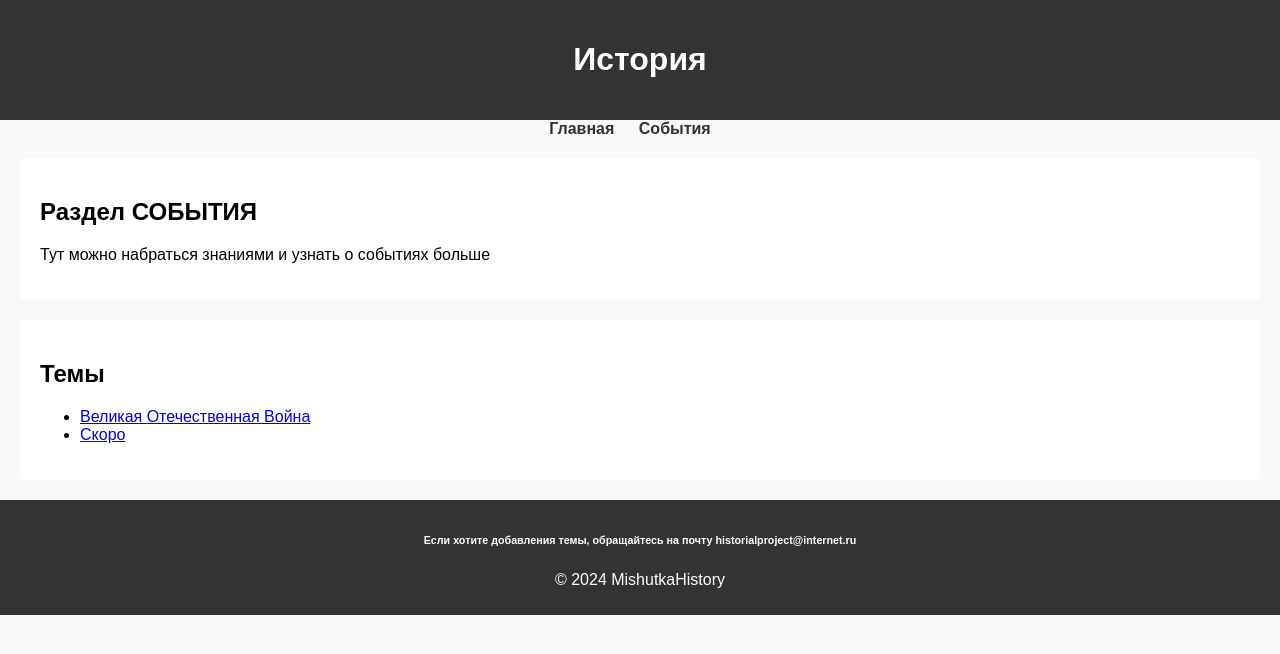
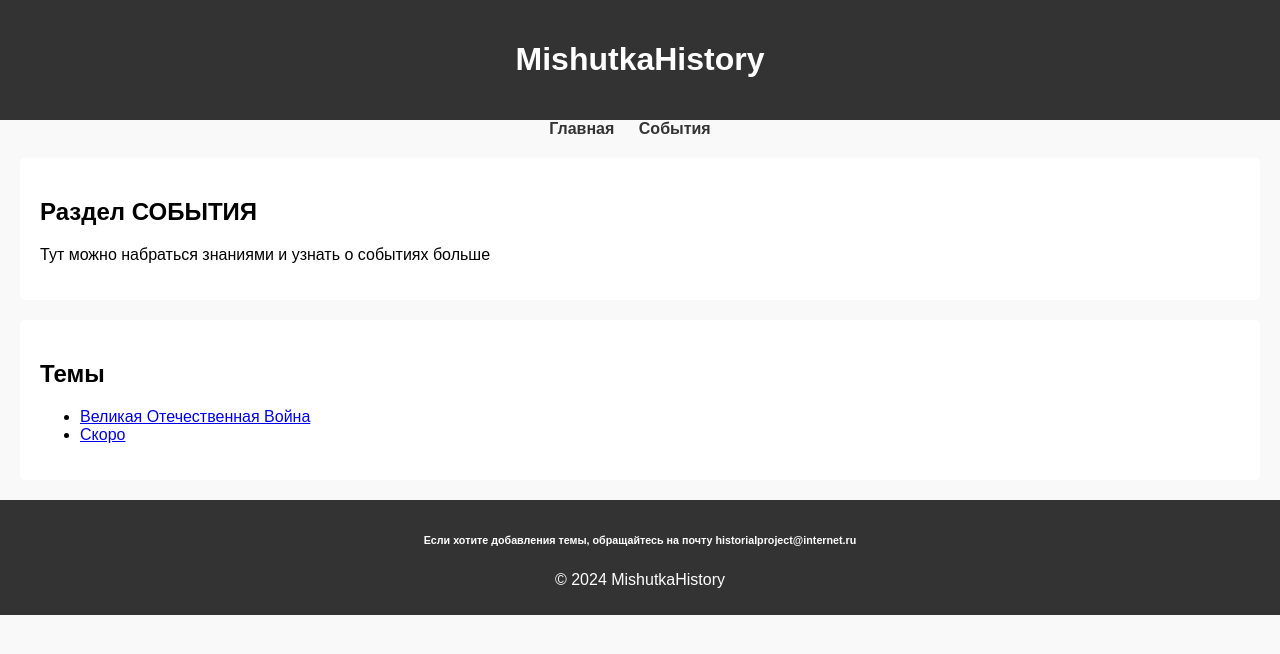
Before and after one commit to MrAyzen/MrAyzen.github.io, a plain HTML site: page topics.html in a window 1280 px wide. Drawn offline with Linux system fonts and the light colour scheme.

Commit message:
Update topics.html

```diff
--- a/topics.html
+++ b/topics.html
@@ -3,12 +3,12 @@
 <head>
     <meta charset="UTF-8">
     <meta name="viewport" content="width=device-width, initial-scale=1.0">
-    <title>История - События</title>
+    <title>MishutkaHistory - События</title>
     <link rel="stylesheet" href="styles.css">
 </head>
 <body>
     <header>
-        <h1>История</h1>
+        <h1>MishutkaHistory</h1>
     </header>
 
     <nav>
```
